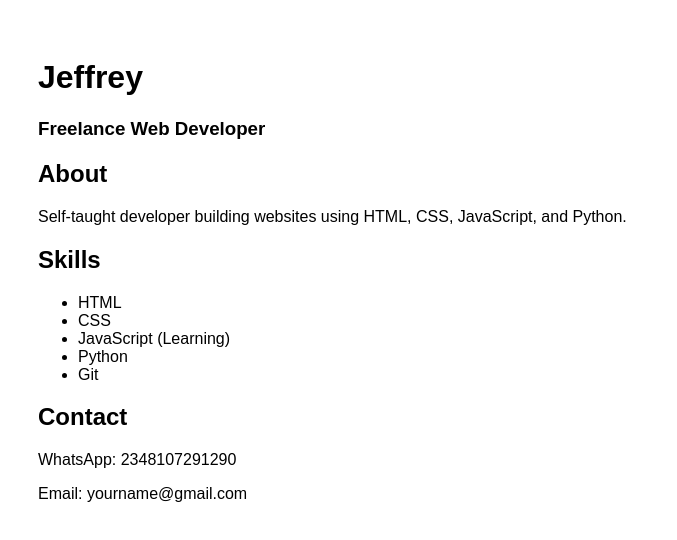
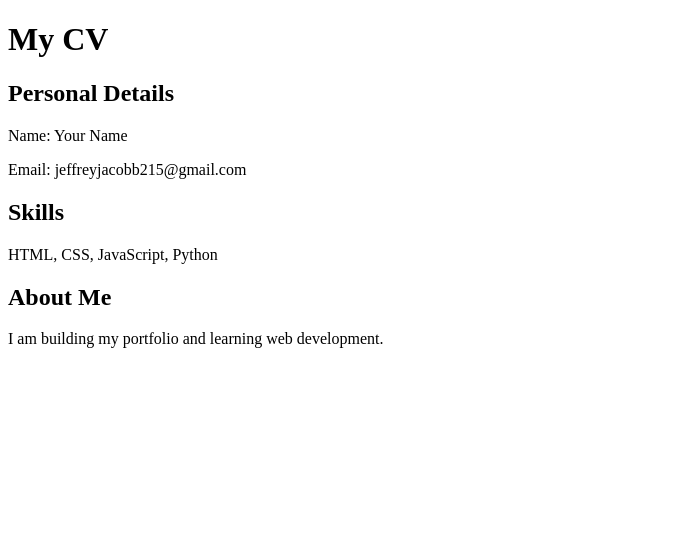
Before and after one commit to flhaidem-flade/portfolio, a plain HTML site: page cv.html in a window 1280 px wide. Shown: the whole page, without its empty margins (0-677 px from the left). Drawn offline with Linux system fonts and the light colour scheme.

Commit message:
Replaced old CV with new version

```diff
--- a/cv.html
+++ b/cv.html
@@ -1,28 +1,21 @@
 <!DOCTYPE html>
 <html>
 <head>
-<title>Jeffrey CV</title>
+    <title>My CV</title>
 </head>
-<body style="font-family:Arial;padding:30px">
+<body>
 
-<h1>Jeffrey</h1>
-<h3>Freelance Web Developer</h3>
+    <h1>My CV</h1>
 
-<h2>About</h2>
-<p>Self-taught developer building websites using HTML, CSS, JavaScript, and Python.</p>
+    <h2>Personal Details</h2>
+    <p>Name: Your Name</p>
+    <p>Email: jeffreyjacobb215@gmail.com</p>
 
-<h2>Skills</h2>
-<ul>
-<li>HTML</li>
-<li>CSS</li>
-<li>JavaScript (Learning)</li>
-<li>Python</li>
-<li>Git</li>
-</ul>
+    <h2>Skills</h2>
+    <p>HTML, CSS, JavaScript, Python</p>
 
-<h2>Contact</h2>
-<p>WhatsApp: 2348107291290</p>
-<p>Email: yourname@gmail.com</p>
+    <h2>About Me</h2>
+    <p>I am building my portfolio and learning web development.</p>
 
 </body>
 </html>
```
